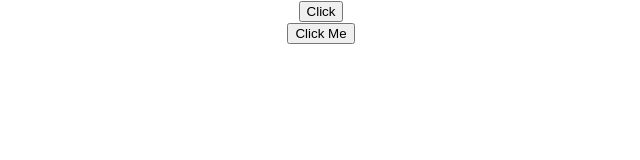
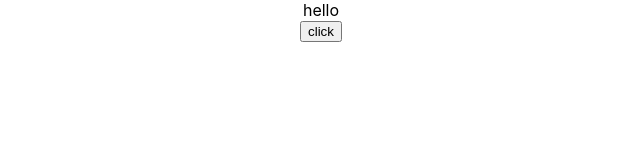
Before and after one commit to Pasindu-Lakmal/LearnReact, a React (Create React App) app in the folder first-app/: page / in a window 1280 px wide. Shown: the top 160 px of the page, without its empty margins (319-959 px from the left). Built offline with nearby package versions, Linux system fonts and the light colour scheme.

Commit message:
commitApp

```diff
--- a/first-app/src/App.js
+++ b/first-app/src/App.js
@@ -7,10 +7,12 @@ import Message from "./components/Message";
 import Counter from "./components/Counter";
 import FunctionClick from "./components/FunctionClick";
 import ClassClick from "./components/ClassClick";
+import EventBind from "./components/EventBind";
 
 function App() {
   return (
     <div className="App">
+      <EventBind />
       {/* <Greet name="Bruce" heroName="Batman">
         <p>This is children props</p>
       </Greet>
@@ -27,8 +29,8 @@ function App() {
       <Message />
       <Hello />
       <Counter /> */}
-      <FunctionClick />
-      <ClassClick />
+      {/* <FunctionClick />
+      <ClassClick /> */}
     </div>
   );
 }
```
